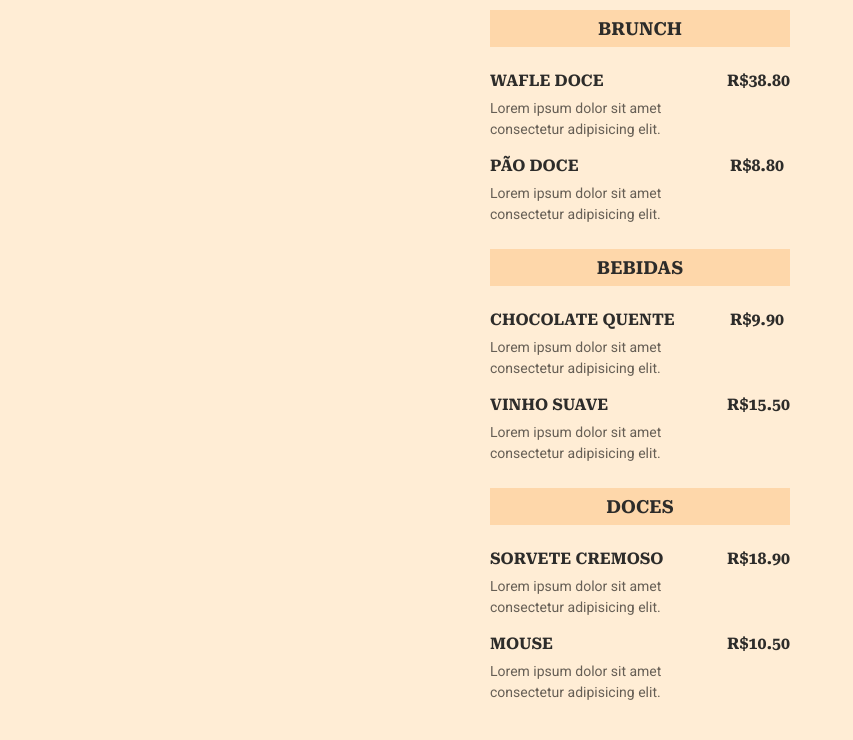
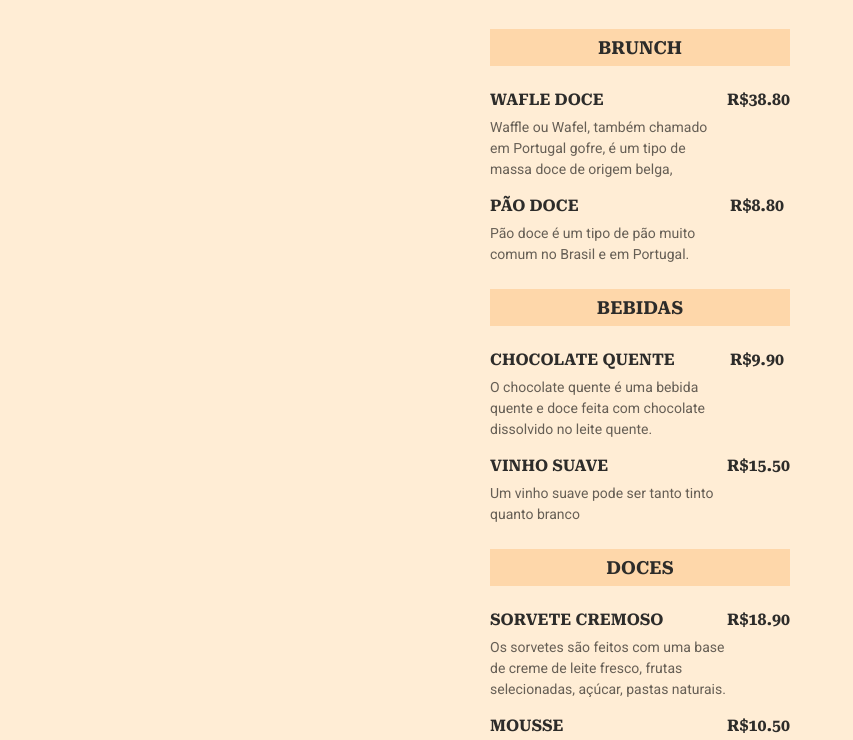
Before and after one commit to Luuisfeeh/maratona-explore, a plain HTML site: page index.html in a window 1280 px wide. Shown: the part 108-848 px from the top of the page, without its empty margins (0-853 px from the left). Drawn offline with Linux system fonts and the light colour scheme.

Commit message:
Atualizado descrições

```diff
--- a/index.html
+++ b/index.html
@@ -12,7 +12,7 @@
 
     <link rel="stylesheet" href="style.css">
   </head>
-  <body>
+  <<body>
 
     <header>
      <h1>Rocket<span>Coffe</span></h1>
@@ -28,7 +28,7 @@
           <div class="details">
             <h3>Wafle Doce</h3>
             <p class="description">
-              Lorem ipsum dolor sit amet consectetur adipisicing elit.
+              Waffle ou Wafel, também chamado em Portugal gofre, é um tipo de massa doce de origem belga,
             </p>
           </div>
 
@@ -41,7 +41,7 @@
           <div class="details">
             <h3>Pão Doce</h3>
             <p class="description">
-              Lorem ipsum dolor sit amet consectetur adipisicing elit.
+              Pão doce é um tipo de pão muito comum no Brasil e em Portugal.
             </p>
           </div>
 
@@ -60,7 +60,7 @@
           <div class="details">
             <h3>Chocolate Quente</h3>
             <p class="description">
-              Lorem ipsum dolor sit amet consectetur adipisicing elit.
+              O chocolate quente é uma bebida quente e doce feita com chocolate dissolvido no leite quente.
             </p>
           </div>
 
@@ -73,7 +73,7 @@
           <div class="details">
             <h3>Vinho Suave</h3>
             <p class="description">
-              Lorem ipsum dolor sit amet consectetur adipisicing elit.
+              Um vinho suave pode ser tanto tinto quanto branco
             </p>
           </div>
 
@@ -92,7 +92,7 @@
           <div class="details">
             <h3>Sorvete Cremoso</h3>
             <p class="description">
-              Lorem ipsum dolor sit amet consectetur adipisicing elit.
+              Os sorvetes são feitos com uma base de creme de leite fresco, frutas selecionadas, açúcar, pastas naturais.
             </p>
           </div>
 
@@ -103,9 +103,9 @@
 
         <li>
           <div class="details">
-            <h3>Mouse</h3>
+            <h3>Mousse</h3>
             <p class="description">
-              Lorem ipsum dolor sit amet consectetur adipisicing elit.
+              A musse é um tipo de sobremesa cremosa feita de natas em combinação com outros ingredientes que lhe dão sabor, como o chocolate ou frutas.
             </p>
           </div>
 
```
